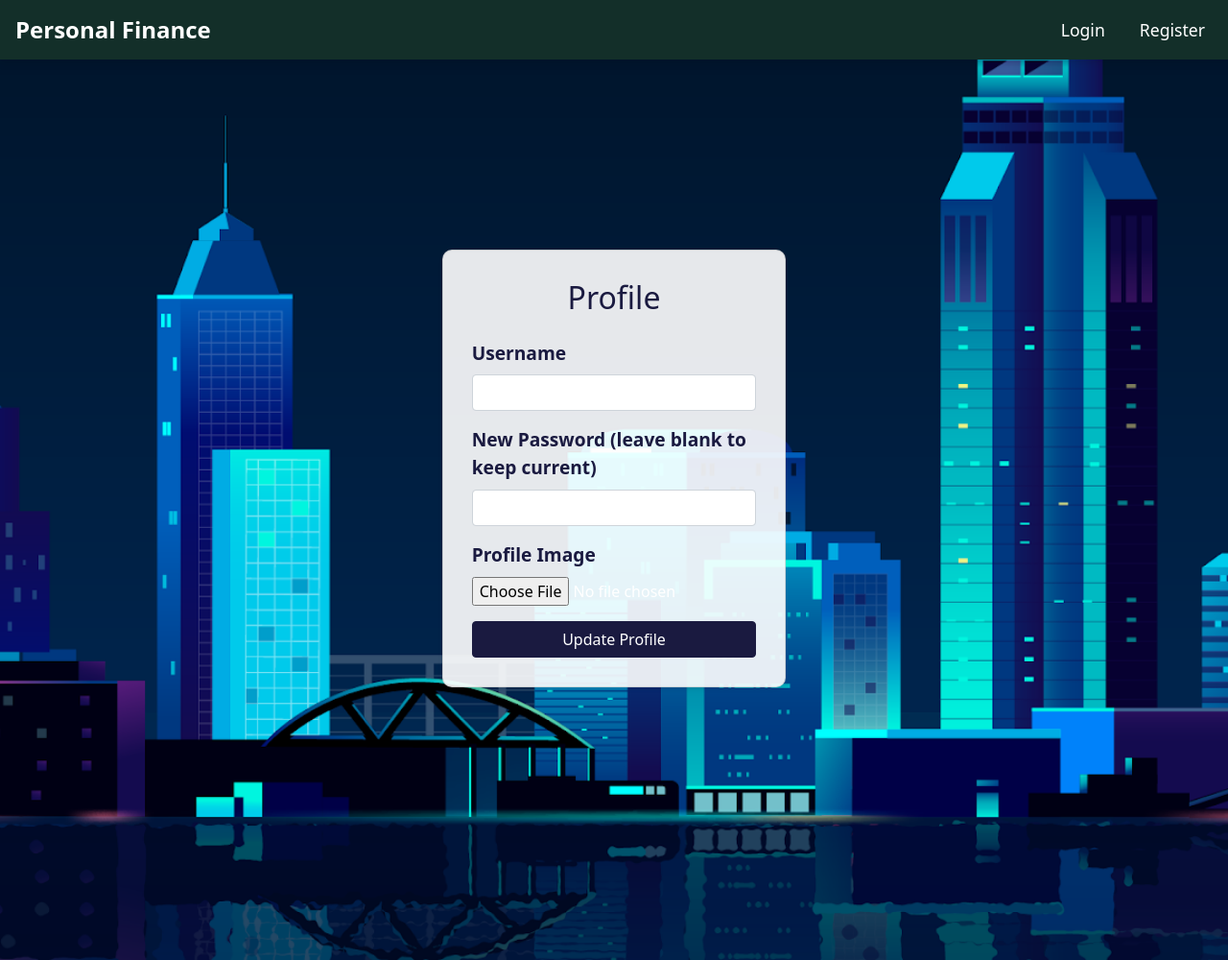
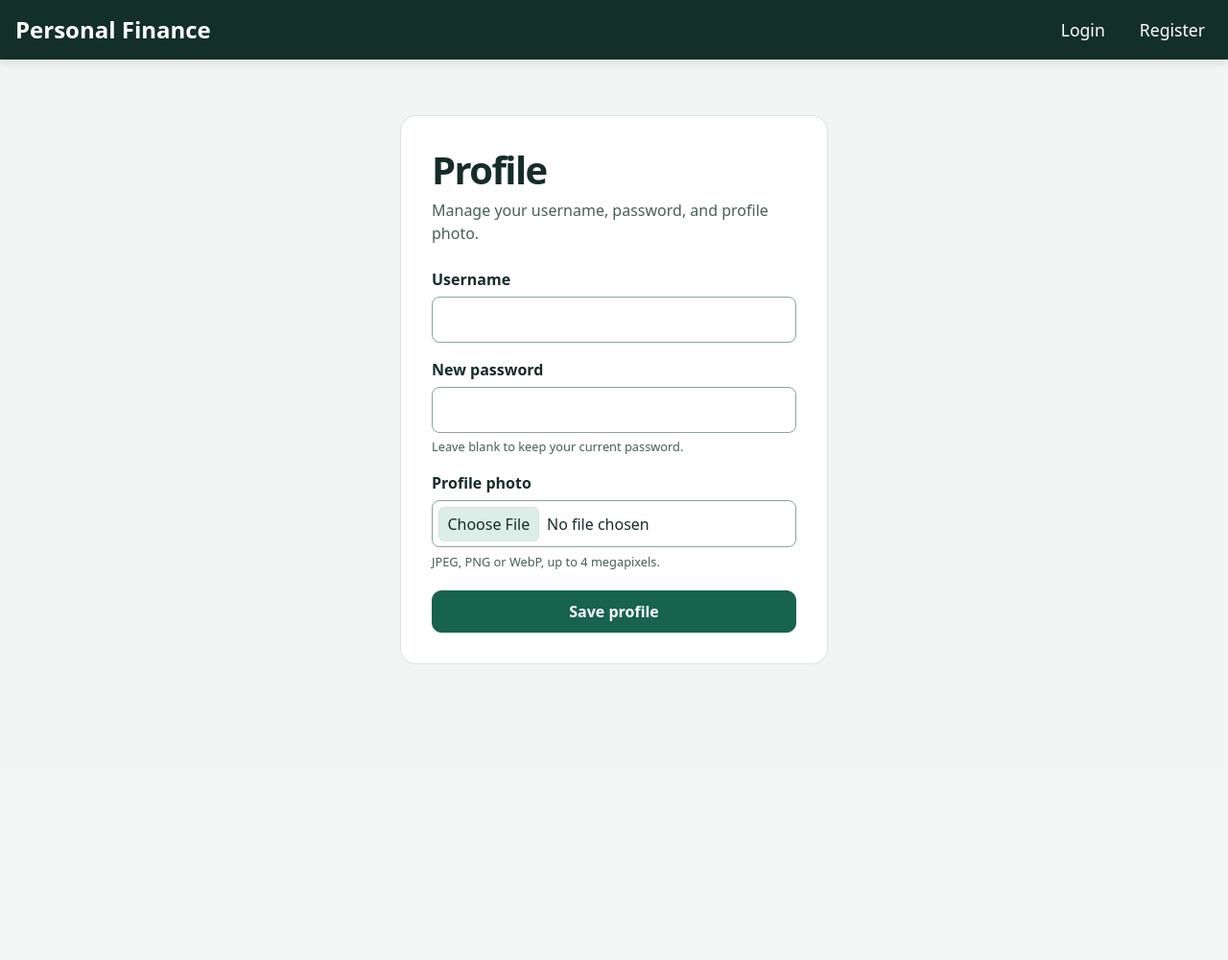
Before and after one commit to AliMahmudi886/Personal-Finance-App, a Flask app: template templates/profile.html in a window 1280 px wide. Shown: the whole page at 96% size. After the commit the page ends 692 px from the top, so only its background shows below. Run offline with Flask 3, Linux system fonts and the light colour scheme; the template is opened without the code that fills it, so the values that code supplies are empty; parts of the project's set-up code (start-up, migrations or seed data) failed here and were passed over; some libraries are stand-ins or nearby versions.

Commit message:
fix(ui): align profile with shared account styling

```diff
--- a/static/finance.css
+++ b/static/finance.css
@@ -74,24 +74,24 @@ body > .navbar { background: #132f29; }
 }
 @media (prefers-reduced-motion: reduce) { *, *::before, *::after { scroll-behavior: auto !important; animation-duration: .01ms !important; transition-duration: .01ms !important; } }
 
-.app-main.auth-main {
+.app-main.account-main {
     max-width: 510px;
     padding-top: clamp(1.5rem, 5vw, 4rem);
 }
-.auth-panel { padding: clamp(1.25rem, 5vw, 2rem); }
-.auth-heading { margin-bottom: 1.5rem; }
-.auth-heading h1 {
+.account-panel { padding: clamp(1.25rem, 5vw, 2rem); }
+.account-heading { margin-bottom: 1.5rem; }
+.account-heading h1 {
     font-size: clamp(1.85rem, 5vw, 2.5rem);
     font-weight: 740;
     letter-spacing: -.04em;
     margin: 0 0 .4rem;
 }
-.auth-heading p, .auth-alternate { color: var(--muted); margin: 0; }
-.auth-form, .auth-field { display: grid; }
-.auth-form { gap: 1rem; }
-.auth-field { gap: .35rem; }
-.auth-field label { font-weight: 650; margin: 0; }
-.auth-field input {
+.account-heading p, .auth-alternate { color: var(--muted); margin: 0; }
+.account-form, .account-field { display: grid; }
+.account-form { gap: 1rem; }
+.account-field { gap: .35rem; }
+.account-field label { font-weight: 650; margin: 0; }
+.account-field input {
     width: 100%;
     min-width: 0;
     min-height: 48px;
@@ -101,10 +101,26 @@ body > .navbar { background: #132f29; }
     color: var(--ink);
     background: var(--surface);
 }
-.auth-form button { justify-content: center; margin-top: .25rem; }
+.account-form button { justify-content: center; margin-top: .25rem; }
 .auth-alternate {
     border-top: 1px solid var(--line);
     margin-top: 1.5rem;
     padding-top: 1rem;
 }
 .auth-alternate a { color: var(--accent); font-weight: 650; text-decoration: underline; }
+
+.profile-heading { display: flex; align-items: center; gap: 1rem; }
+.account-avatar { flex: 0 0 auto; border-radius: 50%; object-fit: cover; border: 1px solid var(--line); }
+.account-field small { color: var(--muted); }
+.account-field input[type="file"] { padding: .35rem; }
+.account-field input::file-selector-button {
+    min-height: 36px;
+    margin-right: .5rem;
+    padding: .3rem .55rem;
+    border: 1px solid var(--line);
+    border-radius: 6px;
+    background: var(--accent-soft);
+    color: var(--ink);
+    font: inherit;
+    cursor: pointer;
+}
--- a/templates/profile.html
+++ b/templates/profile.html
@@ -1,72 +1,34 @@
 {% extends "base.html" %}
-
 {% block title %}Profile{% endblock %}
-
+{% block main_class %} account-main{% endblock %}
 {% block content %}
-<style>
-    body {
-        background: url('{{ url_for('static', filename='icons/background2.jpg') }}') no-repeat center center;
-        background-size: cover;
-        background-position: center;
-        background-repeat: no-repeat;
-        height: 125vh;
-        color: white;
-    }
-    .card {
-        background: rgba(255, 255, 255, 0.9); /* Lighten the card background for better readability */
-        border-radius: 10px;
-    }
-    .card-body {
-        padding: 30px;
-    }
-    .btn-primary {
-        background-color: #1a1a40;
-        border-color: #1a1a40;
-    }
-    .form-label {
-        font-size: 1.2em; /* Increase font size */
-        font-weight: bold; /* Make font bold */
-        color: #1a1a40; /* Change color for better visibility */
-    }
-    .profile-image-preview {
-        display: block;
-        margin: 10px auto;
-        width: 100px;
-        height: 100px;
-        border-radius: 50%;
-        object-fit: cover;
-        border: 2px solid #1a1a40;
-    }
-</style>
-
-<div class="row justify-content-center align-items-center min-vh-100">
-    <div class="col-md-6 col-lg-4">
-        <div class="card shadow-sm">
-            <div class="card-body">
-                <h2 class="text-center mb-4" style="color: #1a1a40;">Profile</h2>
-                <form method="POST" action="{{ url_for('profile') }}" enctype="multipart/form-data">
-                    <input type="hidden" name="csrf_token" value="{{ csrf_token() }}">
-                    {% if user.profile_image %}
-                    <div class="form-group text-center">
-                        <img src="{{ url_for('profile_image') }}" alt="Profile Image" class="profile-image-preview">
-                    </div>
-                    {% endif %}
-                    <div class="form-group">
-                        <label for="username" class="form-label">Username</label>
-                        <input type="text" class="form-control" name="username" id="username" value="{{ user['username'] }}" required>
-                    </div>
-                    <div class="form-group">
-                        <label for="password" class="form-label">New Password (leave blank to keep current)</label>
-                        <input type="password" class="form-control" name="password" id="password">
-                    </div>
-                    <div class="form-group">
-                        <label for="profile_image" class="form-label">Profile Image</label>
-                        <input type="file" class="form-control-file " name="profile_image" id="profile_image" accept="image/png,image/jpeg,image/webp">
-                    </div>
-                    <button type="submit" class="btn btn-primary btn-block">Update Profile</button>
-                </form>
-            </div>
+<section class="surface account-panel" aria-labelledby="profile-title">
+    <header class="account-heading profile-heading">
+        {% if user.profile_image %}
+        <img class="account-avatar" src="{{ url_for('profile_image') }}" width="64" height="64" alt="Current profile photo">
+        {% endif %}
+        <div>
+            <h1 id="profile-title">Profile</h1>
+            <p>Manage your username, password, and profile photo.</p>
         </div>
-    </div>
-</div>
+    </header>
+    <form class="account-form" method="post" action="{{ url_for('profile') }}" enctype="multipart/form-data">
+        <input type="hidden" name="csrf_token" value="{{ csrf_token() }}">
+        <div class="account-field">
+            <label for="username">Username</label>
+            <input id="username" name="username" type="text" value="{{ user.username }}" autocomplete="username" autocapitalize="none" spellcheck="false" required>
+        </div>
+        <div class="account-field">
+            <label for="password">New password</label>
+            <input id="password" name="password" type="password" autocomplete="new-password" aria-describedby="password-help">
+            <small id="password-help">Leave blank to keep your current password.</small>
+        </div>
+        <div class="account-field">
+            <label for="profile_image">Profile photo</label>
+            <input id="profile_image" name="profile_image" type="file" accept="image/png,image/jpeg,image/webp" aria-describedby="photo-help">
+            <small id="photo-help">JPEG, PNG or WebP, up to 4 megapixels.</small>
+        </div>
+        <button class="ds-button primary" type="submit">Save profile</button>
+    </form>
+</section>
 {% endblock %}
```
Also changed, not shown: docs/product/VISUAL_AUDIT.md (+2 -1 lines), templates/auth.html (+6 -6 lines).
